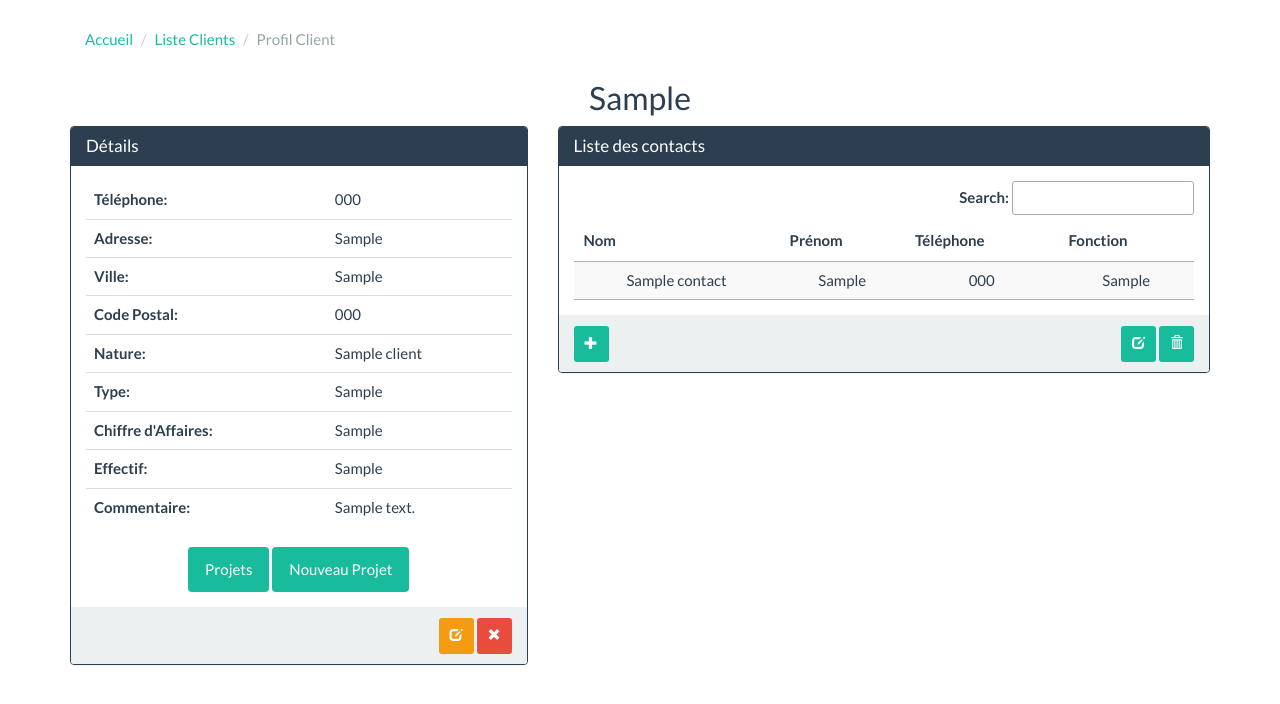
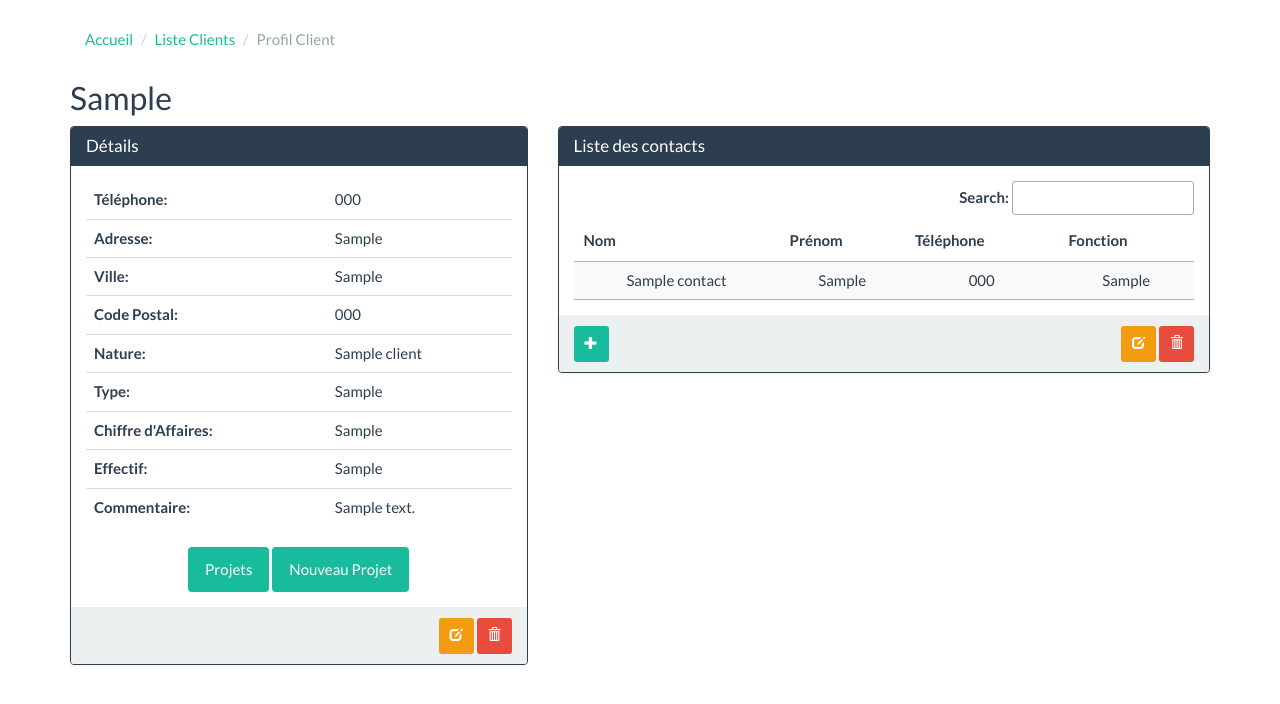
Before and after one commit to cyroul82/ProjectPHPJS, a PHP site: page /profilClient.php?idClient=1 in a window 1280 px wide. Shown: the part 60-764 px from the top of the page. Run offline with PHP 8.4, Linux system fonts and the light colour scheme; the visitor is signed in with stand-in values (Sample User, id 1); tables that the repository leaves empty or names only in its code hold one stand-in row (values such as "Sample post"); some libraries are stand-ins or nearby versions.

Commit message:
Réglages bug : Done

```diff
--- a/js/contactTable.js
+++ b/js/contactTable.js
@@ -29,7 +29,7 @@ $(document).ready(function() {
     });
 
     $('#deleteContact').click(function() {
-      table.row('.selected').remove().draw(false);
+      /*table.row('.selected').remove().draw(false);*/
     });
     $('#addContact').click(function() {
         window.location.href = "newContact.php?idClient=" + idClient;
--- a/model/client.php
+++ b/model/client.php
@@ -32,7 +32,7 @@ class Client{
   }
 
   public function setRaisonSociale($raisonSociale){
-        $this->raisonSociale = strtoupper($raisonSociale);
+        $this->raisonSociale = mb_strtoupper($raisonSociale);
     }
 
     public function setNature($nature){
@@ -71,9 +71,9 @@ class Client{
   }
 
   public function setTelephone($telephone){
-      $regex = "/^(\d\d\s){4}(\d\d)$/ ";
+      $regex = "/^[0-9]{9,13}[0-9]$/ ";
         if(preg_match($regex,$telephone)===1){
-            $this->telephone = $telephone;
+            $this->telephone = chunk_split($telephone, 2," ");
         }
         else{
           throw new Exception("Le numero de telephone est incorrect , ex: 06 60 60 60 60");
--- a/view/modules/contactListView.php
+++ b/view/modules/contactListView.php
@@ -21,10 +21,10 @@ function displayListContact($client, $contacts){
                      <i class="glyphicon glyphicon-plus"></i>
                    </button>
                    <span class="pull-right">
-                     <button type="button" class="btn btn-success btn-sm" id="editContact+" >
+                     <button type="button" class="btn btn-warning btn-sm" id="editContact+" >
                        <i class="glyphicon glyphicon-edit"></i>
                      </button>
-                     <button type="button" class="btn btn-success btn-sm" id="deleteContact" >
+                     <button type="button" class="btn btn-danger btn-sm" id="deleteContact" >
                        <i class="glyphicon glyphicon-trash"></i>
                      </button>
                     </span>
--- a/view/modules/newContactView.php
+++ b/view/modules/newContactView.php
@@ -2,8 +2,10 @@
 function displayNewContact($idClient){ ?>
 
   <div class="container">
+
     <fieldset>
       <legend>Ajouter un nouveau contact</legend>
+
         <div class="form">
           <form action="newContactControl.php?idClient=<?php echo $idClient ?>" method="post">
 
@@ -38,6 +40,7 @@ function displayNewContact($idClient){ ?>
           <!-- end form contact -->
         </div>
     </fieldset>
+
   </div>
   <!-- form new contact -->
 <?php } ?>
--- a/view/modules/profilClientView.php
+++ b/view/modules/profilClientView.php
@@ -62,7 +62,7 @@ function displayProfilClient($client){
     </div>
          <div class="panel-footer text-right">
              <button type="button" id="btnUpdate"  onclick="location.href='updateClient.php?idClient=<?php echo $_GET["idClient"]?>'" class="btn btn-sm btn-warning"><i class="glyphicon glyphicon-edit"></i></button>
-             <button type="button" class="btn btn-sm btn-danger"><i class="glyphicon glyphicon-remove"></i></button>
+             <button type="button" class="btn btn-sm btn-danger"><i class="glyphicon glyphicon-trash"></i></button>
         </div>
 
   </div>
--- a/view/profilClient.view.php
+++ b/view/profilClient.view.php
@@ -21,7 +21,7 @@
               <li class="active">Profil Client</li>
             </ul>
             <div class="clientTitle">
-              <h2 class="text-center"><?php echo $client["RAISON_SOCIALE"]; ?></h2>
+              <h2 class="text-align:left"><?php echo $client["RAISON_SOCIALE"]; ?></h2>
             </div>
 
             <div class="row">
```
Also changed, not shown: model/contact.php (+11 -11 lines), img/ABI.png (deleted), img/ABI2.png (deleted), img/ABI3.png (deleted), img/ABI4.png (deleted), img/Logo-HR.png (deleted), img/Logo-SR.png (deleted).
